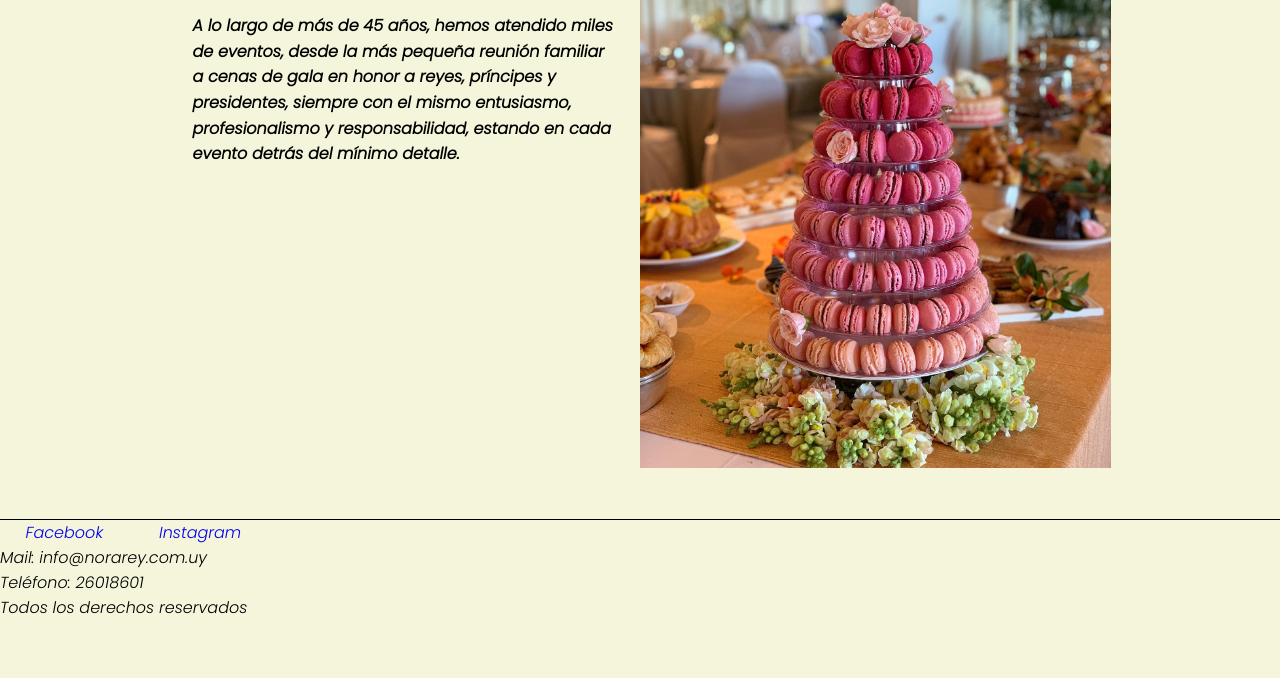
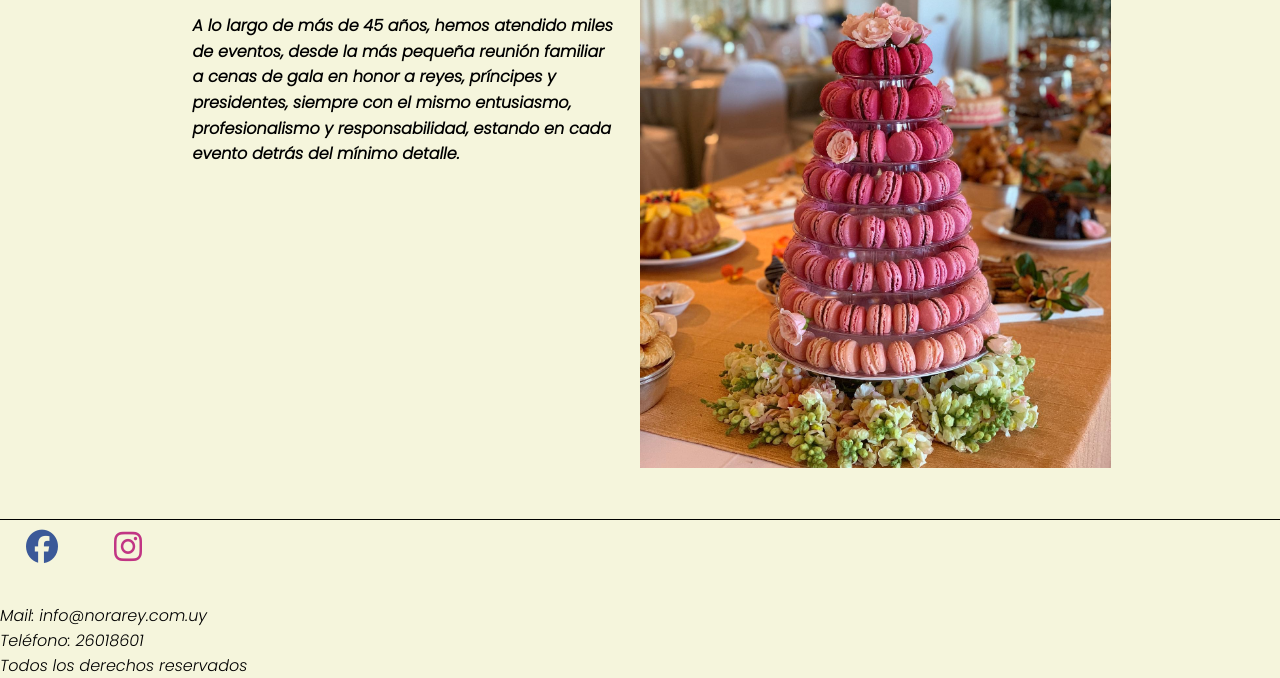
Before and after one commit to FlorenciaRey/IDEA-REY-, a plain HTML site: page index.html in a window 1280 px wide. Shown: the part 308-986 px from the top of the page. Before the commit the page ends 928 px from the top, so only its background shows below. Drawn offline with nearby package versions, Linux system fonts and the light colour scheme.

Commit message:
agrego animaciones a header y footer

```diff
--- a/css/estilos.css
+++ b/css/estilos.css
@@ -54,6 +54,8 @@ ul li a{
     padding-right: 5%;
     padding-left: 5%;
 }
+
+ul li a:hover{background-color: #96c46d;}
 
 .header__img{
     width: 50%;
@@ -142,6 +144,17 @@ footer a{
     text-decoration: none;
     margin: 2%;
 }
+
+.fa-facebook{
+color: #3B5998;
+font-size: 2rem;
+}
+
+.fa-instagram{
+    font-size: 2rem;
+    color: rgb(193, 53, 132);
+}
+
 
 
 /*estilos index para desktop*/
--- a/index.html
+++ b/index.html
@@ -4,9 +4,13 @@
     <meta charset="UTF-8">
     <meta http-equiv="X-UA-Compatible" content="IE=edge">
     <meta name="viewport" content="width=device-width, initial-scale=1.0">
+    <script src="https://kit.fontawesome.com/8635939cae.js" crossorigin="anonymous"></script>
+    <link rel="icon" type="image/x-icon" href="./images/faviconnora.png">
+    <link rel="stylesheet" href="https://cdnjs.cloudflare.com/ajax/libs/animate.css/4.1.1/animate.min.css">
     <link rel="stylesheet" href="./css/estilos.css">
     <title>Norarey</title>
-    <link rel="icon" type="image/x-icon" href="./images/faviconnora.png">
+
+
 
 
 </head>
@@ -53,8 +57,8 @@
 
         <!-- COMEINZA FOOTER-->
         <footer>
-            <a href="https://www.facebook.com/NoraReyTraiteur/">Facebook</a>
-            <a href="https://www.instagram.com/norareytraiteur/">Instagram</a>
+            <a href="https://www.facebook.com/NoraReyTraiteur/" class="fa-brands fa-facebook animate__animated animate__bounce animate__infinite animate__slower"></a>
+            <a href="https://www.instagram.com/norareytraiteur/" class="fa-brands fa-instagram animate__animated animate__bounce animate__infinite animate__slower"></a>
             <p>Mail: info@norarey.com.uy</p>
             <p>Teléfono: 26018601</p>
             <p>Todos los derechos reservados</p>
```
Also changed, not shown: pages/boutique.html (+6 -3 lines), pages/contacto.html (+6 -3 lines), pages/eventos.html (+6 -3 lines), pages/nosotros.html (+6 -3 lines).
